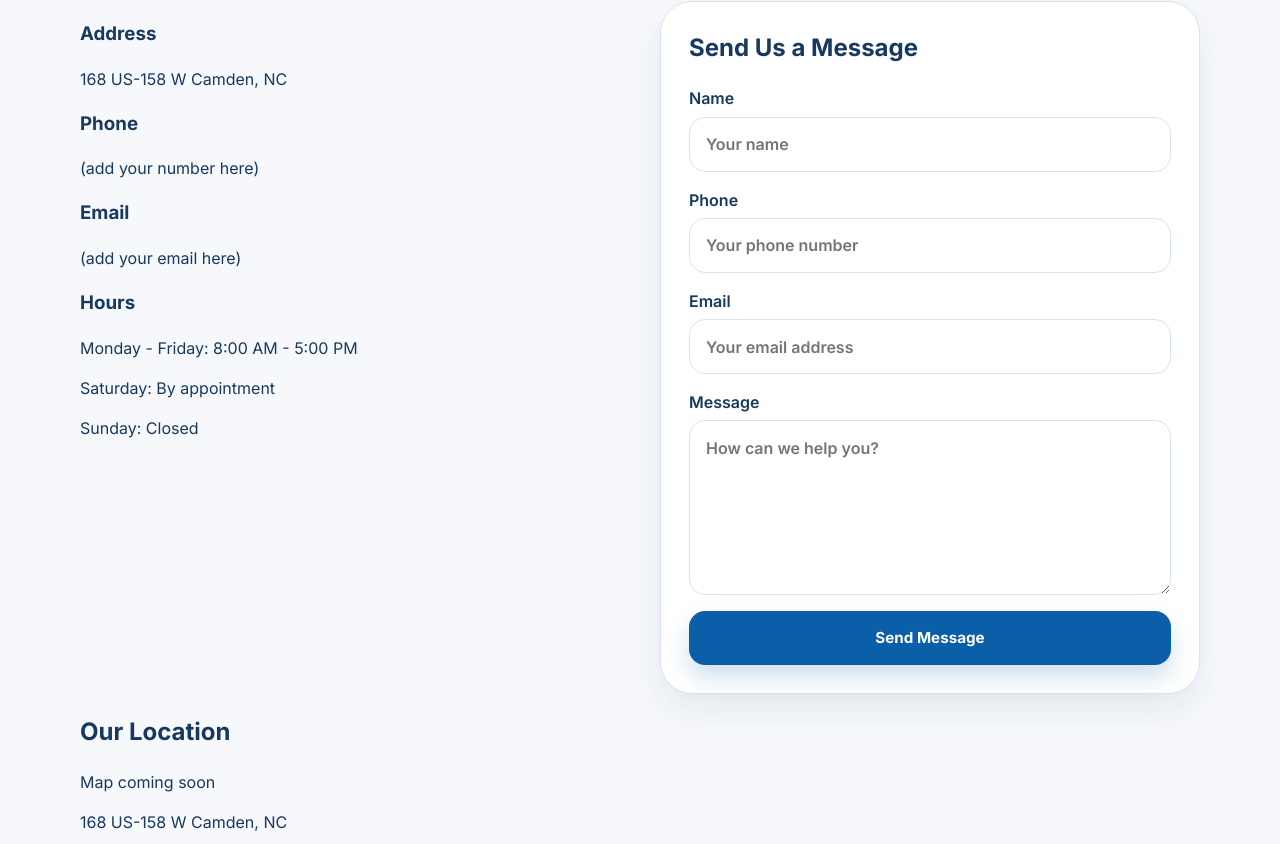
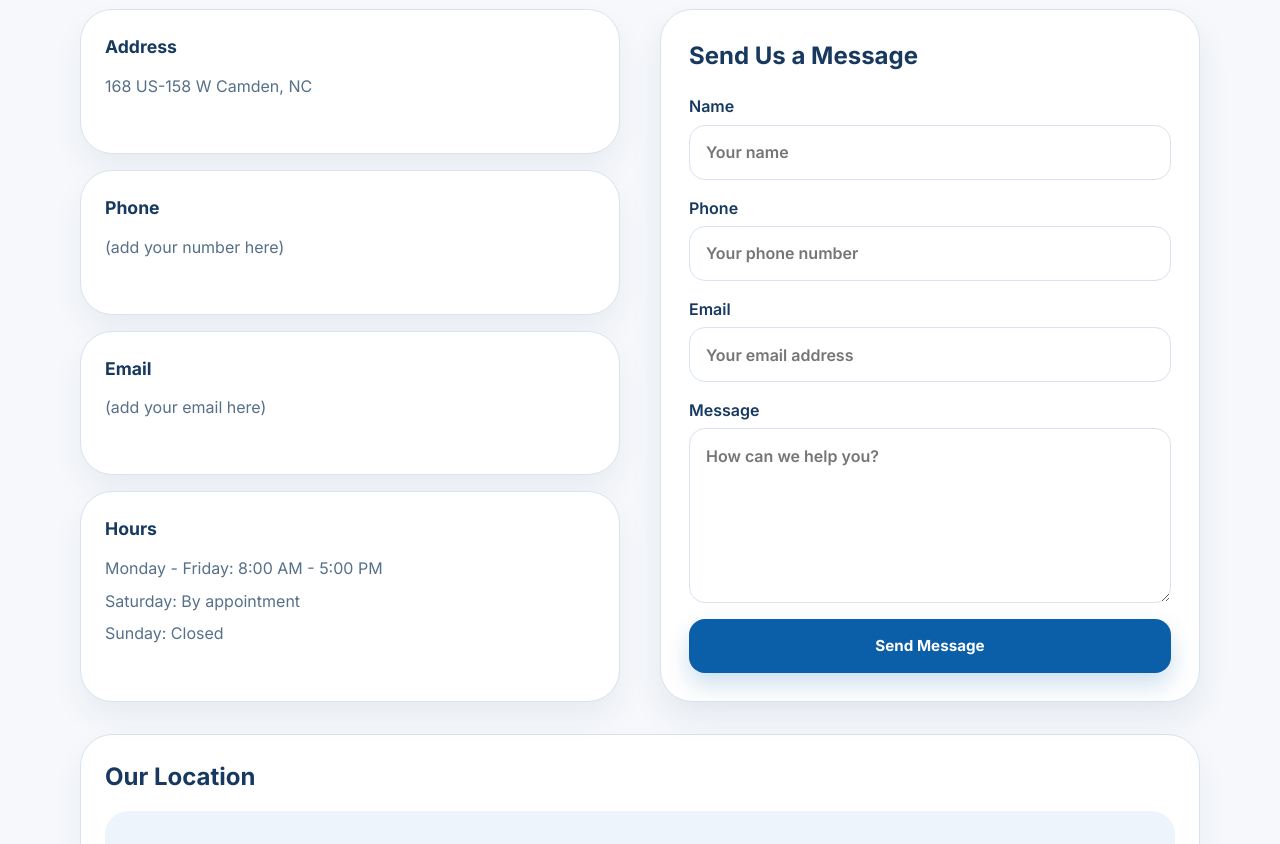
Before and after one commit to TanyaA318/intercoastal-website, a React (Vite) app: page /contact in a window 1280 px wide. Shown: the part 296-1140 px from the top of the page. Built offline with nearby package versions, Linux system fonts and the light colour scheme.

Commit message:
Update styles.css

```diff
--- a/src/styles.css
+++ b/src/styles.css
@@ -637,3 +637,64 @@ img {
     grid-template-columns: 1fr;
   }
 }
+
+.contact-intro {
+  margin-bottom: 2rem;
+}
+
+.contact-page-structured {
+  align-items: stretch;
+}
+
+.contact-info-panel {
+  display: grid;
+  gap: 1rem;
+}
+
+.contact-info-block {
+  background: #ffffff;
+  border: 1px solid #d8e3ef;
+  border-radius: 2rem;
+  padding: 1.5rem;
+  box-shadow: 0 16px 32px rgba(23, 57, 95, 0.06);
+}
+
+.contact-info-block h3 {
+  margin: 0 0 0.75rem;
+  color: #17395f;
+  font-size: 1.1rem;
+}
+
+.contact-info-block p {
+  margin: 0.35rem 0;
+  color: #567089;
+  line-height: 1.7;
+}
+
+.map-card {
+  margin-top: 2rem;
+  background: #ffffff;
+  border: 1px solid #d8e3ef;
+  border-radius: 2rem;
+  padding: 1.5rem;
+  box-shadow: 0 16px 32px rgba(23, 57, 95, 0.06);
+}
+
+.map-card h2 {
+  margin-top: 0;
+  margin-bottom: 1rem;
+  color: #17395f;
+}
+
+.map-placeholder {
+  min-height: 260px;
+  border-radius: 1.5rem;
+  background: #edf4fb;
+  display: flex;
+  flex-direction: column;
+  align-items: center;
+  justify-content: center;
+  color: #567089;
+  text-align: center;
+  padding: 1.5rem;
+}
```
